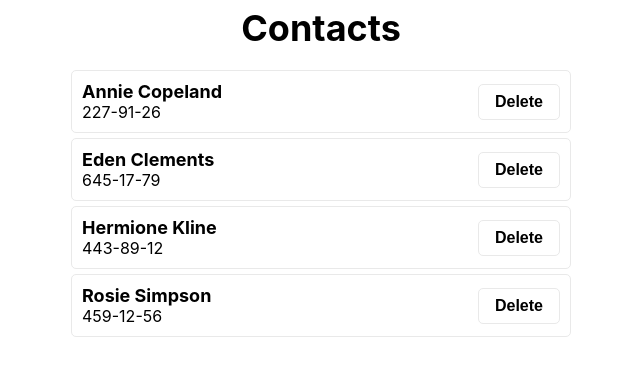
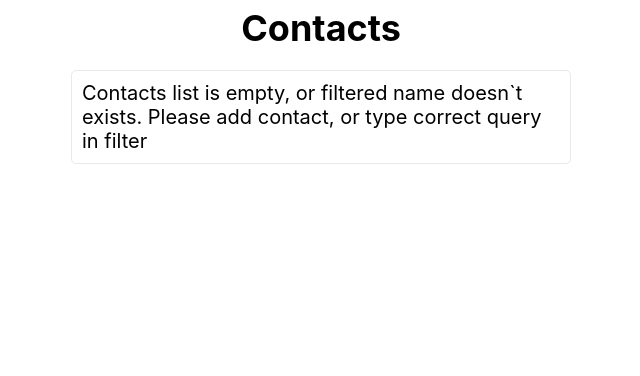
Before and after one commit to krukroman/goit-react-hw-04-hooks-phonebook, a React (Create React App) app: page / in a window 1280 px wide. Shown: the part 126-502 px from the top of the page, without its empty margins (319-959 px from the left). Built offline with nearby package versions, Linux system fonts and the light colour scheme; the HTML template or start-up script is replaced by a standard one.

Commit message:
insert correct files

```diff
--- a/public/index.html
+++ b/public/index.html
@@ -9,7 +9,7 @@
       name="description"
       content="Web site created using create-react-app"
     />
-    <title>HW2 Phonebook</title>
+    <title>HW3 Phonebook</title>
   </head>
   <body>
     <noscript>You need to enable JavaScript to run this app.</noscript>
--- a/src/App.js
+++ b/src/App.js
@@ -6,14 +6,29 @@ import ContactsFilter from './Components/ContactsFilter';
 
 export default class App extends Component {
   state = {
-    contacts: [
-      { id: 'id-1', name: 'Rosie Simpson', number: '459-12-56' },
-      { id: 'id-2', name: 'Hermione Kline', number: '443-89-12' },
-      { id: 'id-3', name: 'Eden Clements', number: '645-17-79' },
-      { id: 'id-4', name: 'Annie Copeland', number: '227-91-26' },
-    ],
+    contacts: [],
     filter: '',
   };
+
+  componentDidMount() {
+    const parsedContacts = JSON.parse(localStorage.getItem('contacts'));
+
+    if (parsedContacts) {
+      this.setState({
+        contacts: parsedContacts,
+      });
+    }
+  }
+
+  componentDidUpdate(prevProps, prevState) {
+    const { contacts } = this.state;
+    const newContacts = contacts;
+    const prevContacts = prevState.contacts;
+
+    if (newContacts !== prevContacts) {
+      localStorage.setItem('contacts', JSON.stringify(newContacts));
+    }
+  }
 
   addContact = ({ name, number }) => {
     if (!this.isContactExist(name)) {
--- a/src/Components/Contact/Contact.module.css
+++ b/src/Components/Contact/Contact.module.css
@@ -8,6 +8,9 @@
 .name {
   font-size: 18px;
   font-weight: bold;
+}
+.number {
+  font-size: 14px;
 }
 
 .btn {
--- a/src/Components/ContactsList/ContactsList.js
+++ b/src/Components/ContactsList/ContactsList.js
@@ -22,7 +22,10 @@ export default function ContactsList({ contacts, onDeleteContact }) {
           })}
         </ul>
       ) : (
-        <p className={s.status}>Contacts list is empty. Please add contact</p>
+        <p className={s.status}>
+          Contacts list is empty, or filtered name doesn`t exists. Please add
+          contact, or type correct query in filter
+        </p>
       )}
     </div>
   );
--- a/src/Components/ContactsList/ContactsList.module.css
+++ b/src/Components/ContactsList/ContactsList.module.css
@@ -27,5 +27,10 @@
 }
 
 .status {
+  margin-top: 20px;
+  padding: 10px;
   font-size: 20px;
+  width: 500px;
+  border: 1px solid #e9e9e9;
+  border-radius: 5px;
 }
```
